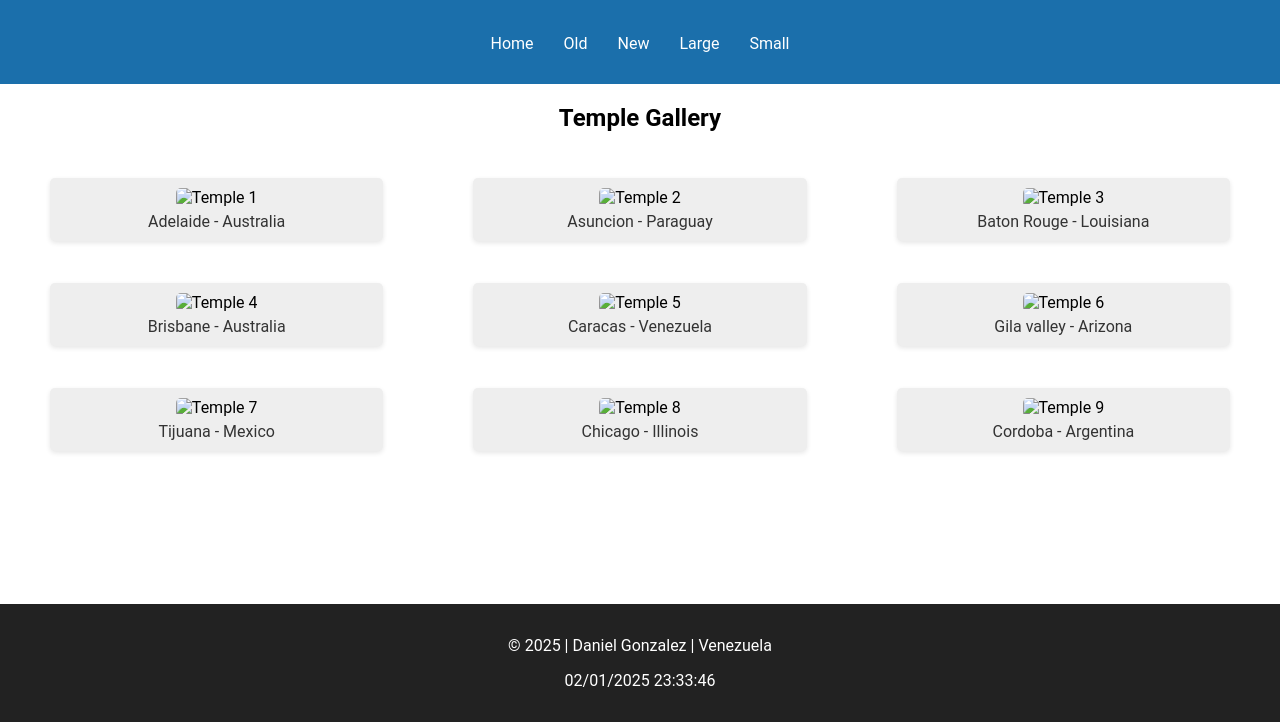
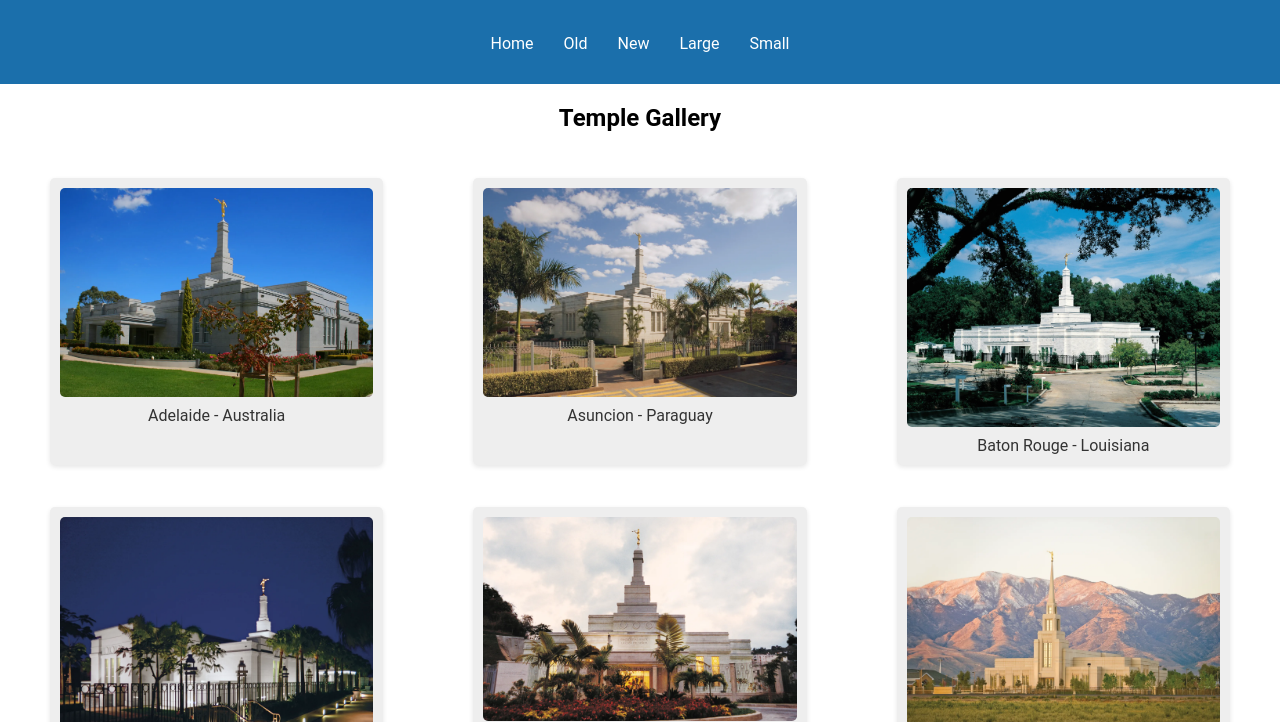
Before and after one commit to dago-developer/wdd131, a plain HTML site: page temples.html in a window 1280 px wide. Shown: the part 78-800 px from the top of the page. Drawn offline with Linux system fonts and the light colour scheme; the site is published under a folder, as on GitHub Pages, so addresses that start at the root find nothing.

Commit message:
fixing error

```diff
--- a/temples.html
+++ b/temples.html
@@ -31,39 +31,39 @@
         <h2>Temple Gallery</h2>
         <section class="gallery">
             <figure>
-                <img src="/images/adelaide_australia.webp" alt="Temple 1">
+                <img src="images/adelaide_australia.webp" alt="Temple 1">
                 <figcaption>Adelaide - Australia</figcaption>
             </figure>
             <figure>
-                <img src="/images/asuncion_paraguay.webp" alt="Temple 2">
+                <img src="images/asuncion_paraguay.webp" alt="Temple 2">
                 <figcaption>Asuncion - Paraguay</figcaption>
             </figure>
             <figure>
-                <img src="/images/baton_rouge.webp" alt="Temple 3">
+                <img src="images/baton_rouge.webp" alt="Temple 3">
                 <figcaption>Baton Rouge - Louisiana</figcaption>
             </figure>
             <figure>
-                <img src="/images/brisbane_australia.webp" alt="Temple 4">
+                <img src="images/brisbane_australia.webp" alt="Temple 4">
                 <figcaption>Brisbane - Australia</figcaption>
             </figure>
             <figure>
-                <img src="/images/caracas_venezuela.webp" alt="Temple 5">
+                <img src="images/caracas_venezuela.webp" alt="Temple 5">
                 <figcaption>Caracas - Venezuela</figcaption>
             </figure>
             <figure>
-                <img src="/images/gila_valley.webp" alt="Temple 6">
+                <img src="images/gila_valley.webp" alt="Temple 6">
                 <figcaption>Gila valley - Arizona</figcaption>
             </figure>
             <figure>
-                <img src="/images/tijuana_mexico.webp" alt="Temple 7">
+                <img src="images/tijuana_mexico.webp" alt="Temple 7">
                 <figcaption>Tijuana - Mexico</figcaption>
             </figure>
             <figure>
-                <img src="/images/chicago_temple_lds.webp" alt="Temple 8">
+                <img src="images/chicago_temple_lds.webp" alt="Temple 8">
                 <figcaption>Chicago - Illinois</figcaption>
             </figure>
             <figure>
-                <img src="/images/cordoba_argentina.webp" alt="Temple 9">
+                <img src="images/cordoba_argentina.webp" alt="Temple 9">
                 <figcaption>Cordoba - Argentina</figcaption>
             </figure>
 
```
